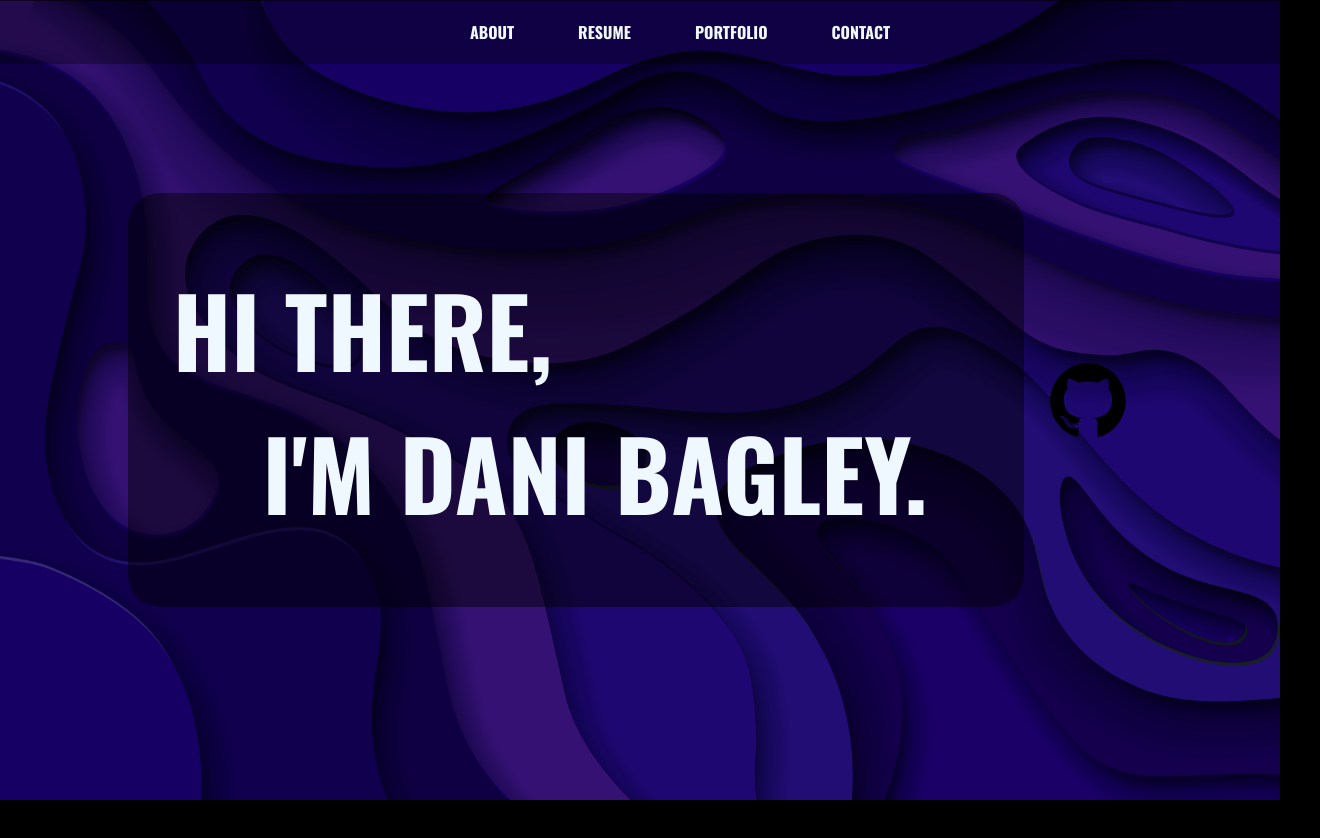
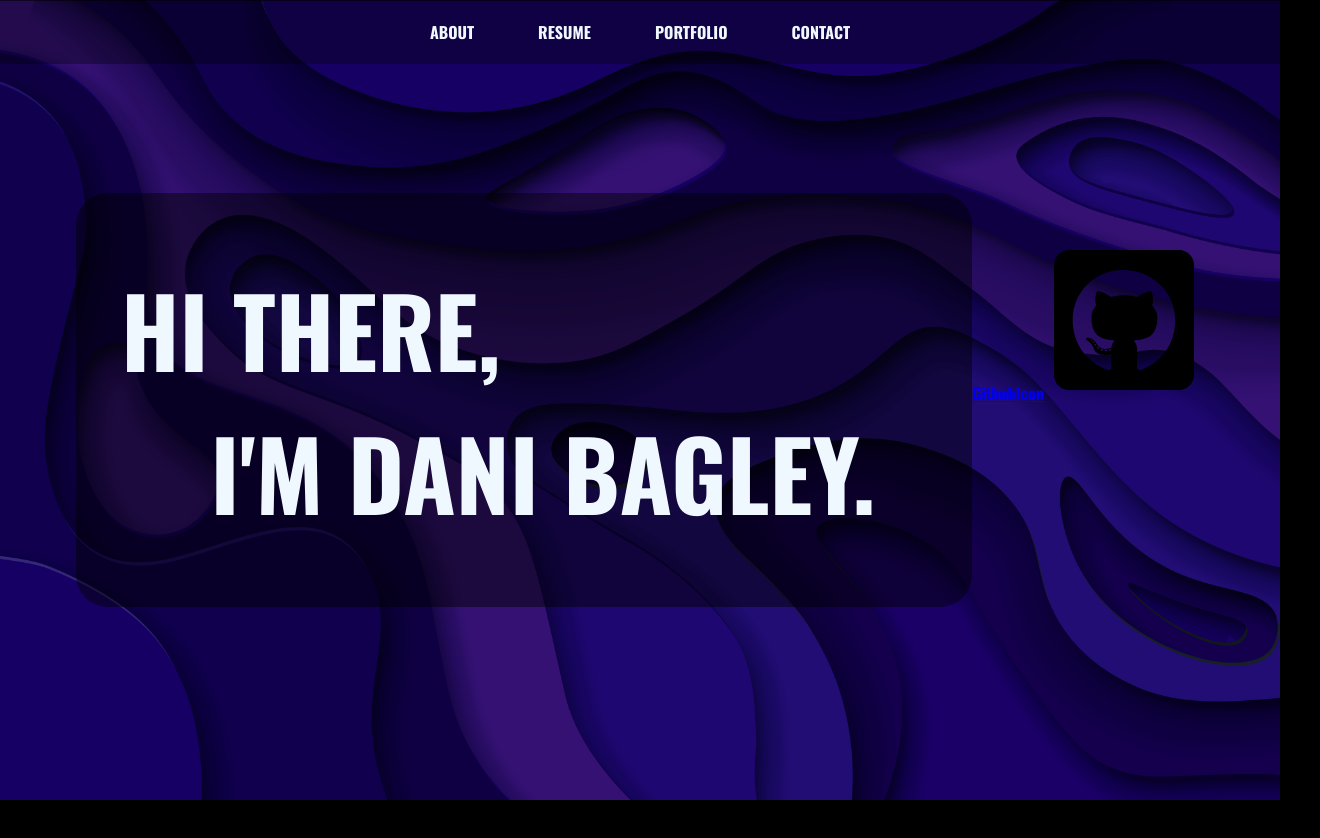
Before and after one commit to daniabee/dani-website, a React (Create React App) app: page / in a window 1280 px wide. Shown: the top 838 px of the page, 1320 px wide, since content can reach past the window. Built offline with nearby package versions, Linux system fonts and the light colour scheme.

Commit message:
add components

```diff
--- a/src/components/App/App.js
+++ b/src/components/App/App.js
@@ -7,6 +7,7 @@ import About from "../About/About";
 import Resume from "../Resume/Resume";
 import Portfolio from "../Portfolio/Portfolio";
 import Contact from "../Contact/Contact";
+import { Routes, Route } from "react-router-dom";
 
 function App() {
   const about = useRef(null);
@@ -16,6 +17,13 @@ function App() {
 
   return (
     <div className="App">
+      <Routes>
+        <Route
+          exact
+          path="/"
+          element={
+            <div className="App">
+              {" "}
               <ScrollToTop />
               <NavBar
                 about={about}
@@ -29,6 +37,10 @@ function App() {
               <Portfolio portfolio={portfolio} />
               <Contact contact={contact} />
             </div>
+          }
+        />
+      </Routes>
+    </div>
   );
 }
 
--- a/src/components/Hero/Hero.css
+++ b/src/components/Hero/Hero.css
@@ -43,7 +43,3 @@
   display: flex;
   flex-direction: row;
 }
-
-.github {
-  height: 10vh;
-}
--- a/src/components/Icons/GithubIcon.js
+++ b/src/components/Icons/GithubIcon.js
@@ -1,15 +1,13 @@
-import Icon from "./Icon";
+import { Link } from "react-router-dom";
+import { FaGithubSquare } from "react-icons/fa";
+import "../Icons/Icons.css";
 
 const GithubIcon = () => {
   return (
-    <Icon className={"github"}>
-      <path
-        clipRule="evenodd"
-        d="M64 5.103c-33.347 0-60.388 27.035-60.388 60.388 0 26.682 17.303 49.317 41.297 57.303 3.017.56 4.125-1.31 4.125-2.905 0-1.44-.056-6.197-.082-11.243-16.8 3.653-20.345-7.125-20.345-7.125-2.747-6.98-6.705-8.836-6.705-8.836-5.48-3.748.413-3.67.413-3.67 6.063.425 9.257 6.223 9.257 6.223 5.386 9.23 14.127 6.562 17.573 5.02.542-3.903 2.107-6.568 3.834-8.076-13.413-1.525-27.514-6.704-27.514-29.843 0-6.593 2.36-11.98 6.223-16.21-.628-1.52-2.695-7.662.584-15.98 0 0 5.07-1.623 16.61 6.19C53.7 35 58.867 34.327 64 34.304c5.13.023 10.3.694 15.127 2.033 11.526-7.813 16.59-6.19 16.59-6.19 3.287 8.317 1.22 14.46.593 15.98 3.872 4.23 6.215 9.617 6.215 16.21 0 23.194-14.127 28.3-27.574 29.796 2.167 1.874 4.097 5.55 4.097 11.183 0 8.08-.07 14.583-.07 16.572 0 1.607 1.088 3.49 4.148 2.897 23.98-7.994 41.263-30.622 41.263-57.294C124.388 32.14 97.35 5.104 64 5.104z"
-        fillRule="evenodd"
-      />
-      <path d="M26.484 91.806c-.133.3-.605.39-1.035.185-.44-.196-.685-.605-.543-.906.13-.31.603-.395 1.04-.188.44.197.69.61.537.91zm2.446 2.729c-.287.267-.85.143-1.232-.28-.396-.42-.47-.983-.177-1.254.298-.266.844-.14 1.24.28.394.426.472.984.17 1.255zM31.312 98.012c-.37.258-.976.017-1.35-.52-.37-.538-.37-1.183.01-1.44.373-.258.97-.025 1.35.507.368.545.368 1.19-.01 1.452zm3.261 3.361c-.33.365-1.036.267-1.552-.23-.527-.487-.674-1.18-.343-1.544.336-.366 1.045-.264 1.564.23.527.486.686 1.18.333 1.543zm4.5 1.951c-.147.473-.825.688-1.51.486-.683-.207-1.13-.76-.99-1.238.14-.477.823-.7 1.512-.485.683.206 1.13.756.988 1.237zm4.943.361c.017.498-.563.91-1.28.92-.723.017-1.308-.387-1.315-.877 0-.503.568-.91 1.29-.924.717-.013 1.306.387 1.306.88zm4.598-.782c.086.485-.413.984-1.126 1.117-.7.13-1.35-.172-1.44-.653-.086-.498.422-.997 1.122-1.126.714-.123 1.354.17 1.444.663zm0 0" />
-    </Icon>
+    <div className="github">
+      <a href="/github.com/daniabee">GithubIcon</a>
+      <FaGithubSquare className="item" />
+    </div>
   );
 };
 
--- a/src/components/Icons/Icon.js
+++ /dev/null
@@ -1,18 +0,0 @@
-const Icon = ({ children, className, svgRef, transform, ...props }) => {
-  return (
-    <svg
-      className={className}
-      fill="currentColor"
-      ref={svgRef}
-      transform={transform}
-      viewBox="0 0 128 128"
-      width="128"
-      xmlns="http://www.w3.org/2000/svg"
-      {...props}
-    >
-      {children}
-    </svg>
-  );
-};
-
-export default Icon;
--- /dev/null
+++ b/src/components/Icons/Icons.css
@@ -0,0 +1,8 @@
+.github {
+  height: 40vh;
+}
+
+.item {
+  height: 20vh;
+  width: auto;
+}
--- a/src/components/NavBar/NavBar.css
+++ b/src/components/NavBar/NavBar.css
@@ -11,6 +11,7 @@
 }
 
 .link {
+  color: aliceblue;
   text-decoration: none;
   display: inline;
   padding: 2rem 2rem;
--- a/src/components/NavBar/NavBar.js
+++ b/src/components/NavBar/NavBar.js
@@ -1,4 +1,5 @@
 import "./NavBar.css";
+import { NavLink } from "react-router-dom";
 
 const NavBar = ({ about, resume, portfolio, contact }) => {
   const scrollToSection = (elementRef) => {
@@ -9,21 +10,35 @@ const NavBar = ({ about, resume, portfolio, contact }) => {
   };
 
   return (
-    <div>
-      <ul className="navBar">
-        <li onClick={() => scrollToSection(about)} className="link">
-          ABOUT
-        </li>
-        <li onClick={() => scrollToSection(resume)} className="link">
-          RESUME
-        </li>
-        <li onClick={() => scrollToSection(portfolio)} className="link">
-          PORTFOLIO
-        </li>
-        <li onClick={() => scrollToSection(contact)} className="link">
-          CONTACT
-        </li>
-      </ul>
+    <div className="navBar">
+      <NavLink
+        to="/#about"
+        onClick={() => scrollToSection(about)}
+        className="link"
+      >
+        ABOUT
+      </NavLink>
+      <NavLink
+        to="/#resume"
+        onClick={() => scrollToSection(resume)}
+        className="link"
+      >
+        RESUME
+      </NavLink>
+      <NavLink
+        to="/#portfolio"
+        onClick={() => scrollToSection(portfolio)}
+        className="link"
+      >
+        PORTFOLIO
+      </NavLink>
+      <NavLink
+        to="/#contact"
+        onClick={() => scrollToSection(contact)}
+        className="link"
+      >
+        CONTACT
+      </NavLink>
     </div>
   );
 };
--- a/src/components/ScrollToTop.js
+++ b/src/components/ScrollToTop.js
@@ -1,5 +1,6 @@
 import React, { useState, useEffect } from "react";
 import { FaAngleDoubleUp } from "react-icons/fa";
+import { Link } from "react-router-dom";
 
 const ScrollToTop = () => {
   const [showScrollTopButton, setShowScrollTopButton] = useState(false);
@@ -21,14 +22,14 @@ const ScrollToTop = () => {
     });
   };
   return (
-    <div>
+    <Link to="/">
       {showScrollTopButton && (
         <FaAngleDoubleUp
           className="top-btn-position top-btn-style"
           onClick={scrollTop}
         />
       )}
-    </div>
+    </Link>
   );
 };
 
```
Lines whose indentation alone changed are shown as unchanged.
